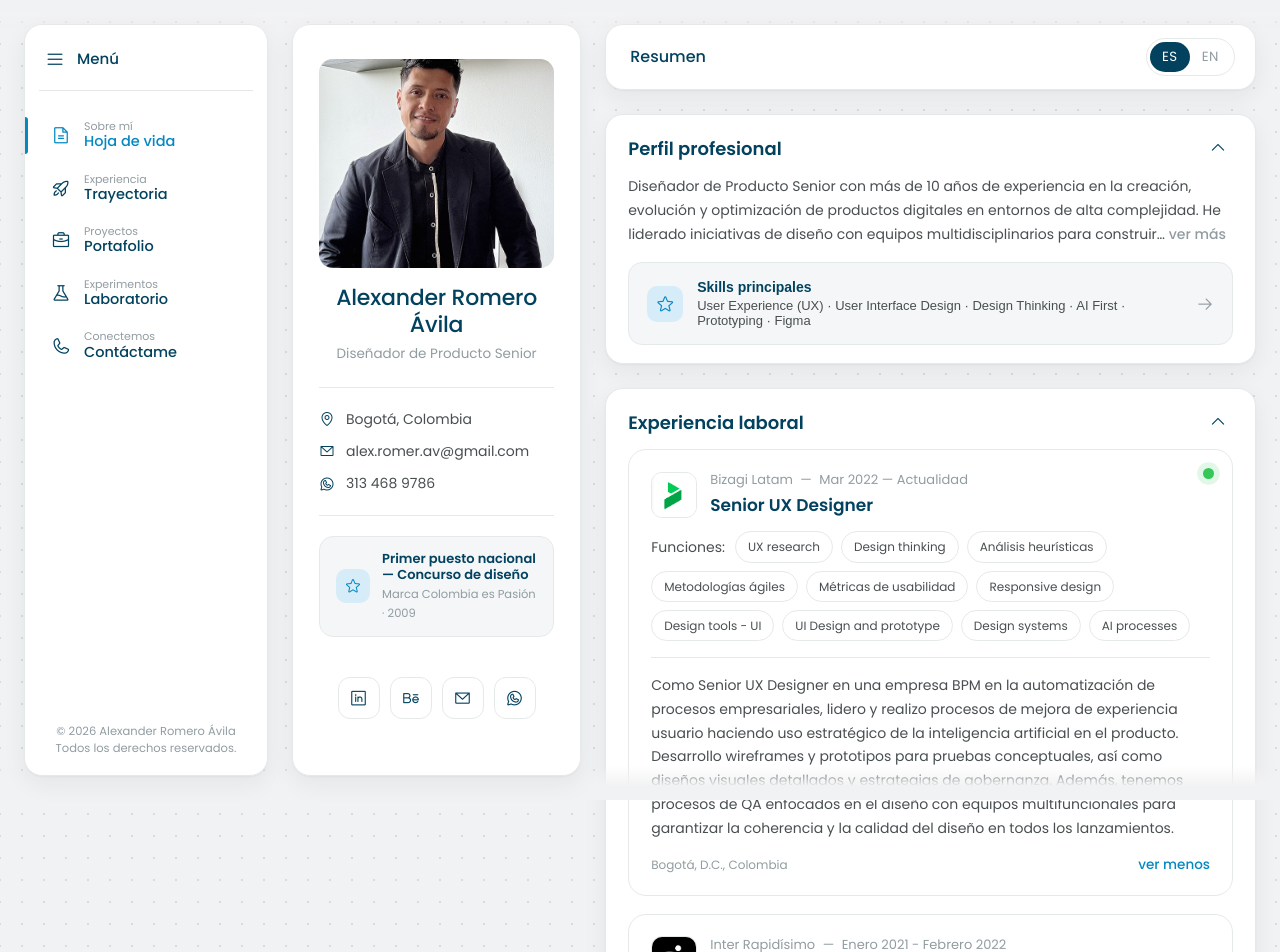
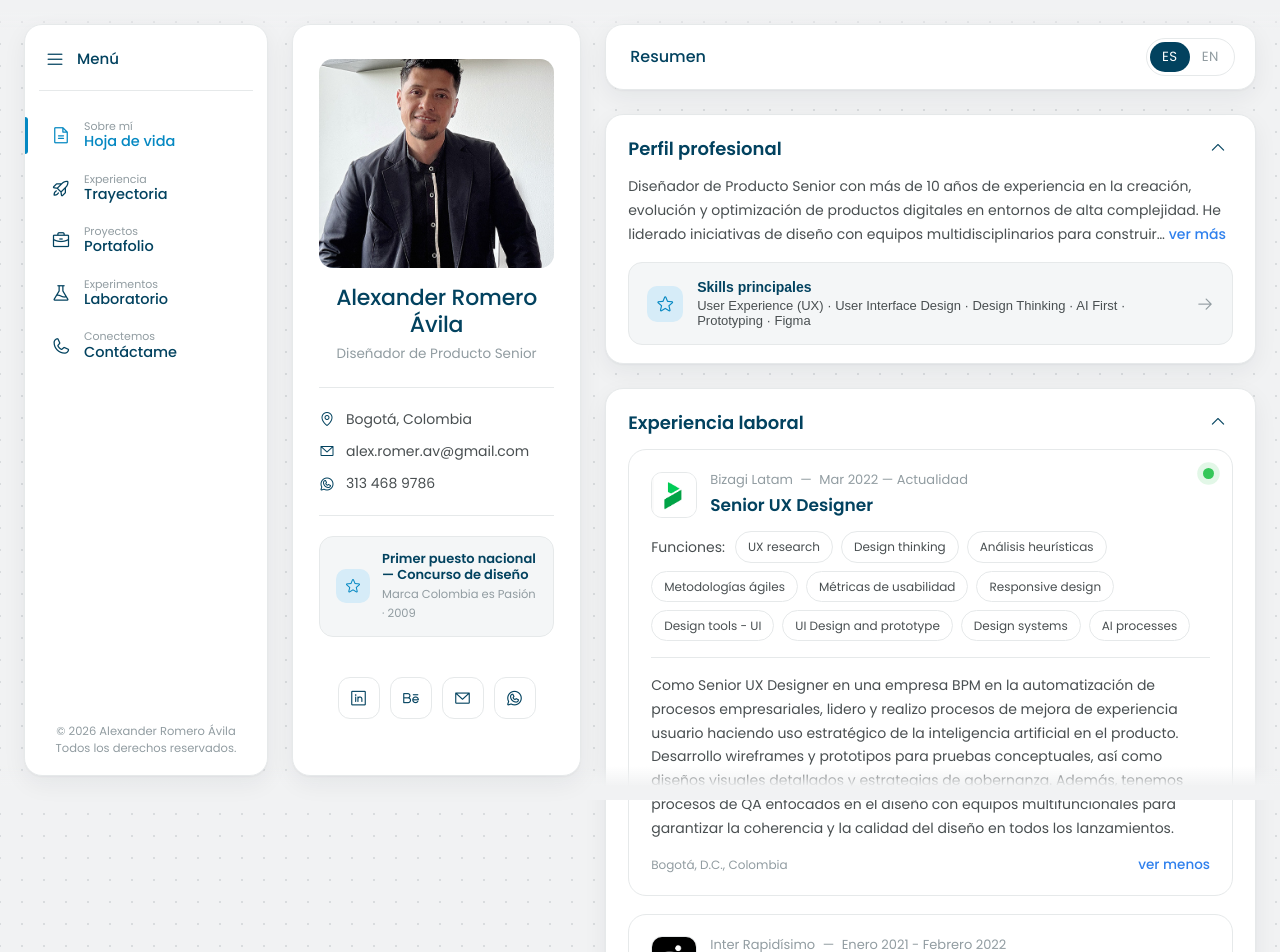
Before and after one commit to ThiagoAlex0919/CurriculumVitae, a Next.js app: page / in a window 1280 px wide. Shown: the top 952 px of the page. Built offline with nearby package versions, Linux system fonts and the light colour scheme.

Commit message:
Ver mas en color 2f80ed

```diff
--- a/app/globals.css
+++ b/app/globals.css
@@ -1206,7 +1206,7 @@ p {
 .more-inline {
   border: 0;
   background: transparent;
-  color: var(--ink-mute);
+  color: #2f80ed;
   font-family: var(--sans);
   font-weight: 500;
   font-size: inherit;
@@ -1214,7 +1214,6 @@ p {
   cursor: pointer;
 }
 .more-inline:hover {
-  color: var(--ink);
   text-decoration: underline;
 }
 
@@ -1711,7 +1710,7 @@ p {
   margin-left: auto;
   border: 0;
   background: transparent;
-  color: var(--accent);
+  color: #2f80ed;
   font-family: var(--sans);
   font-weight: 500;
   font-size: 13.5px;
```
